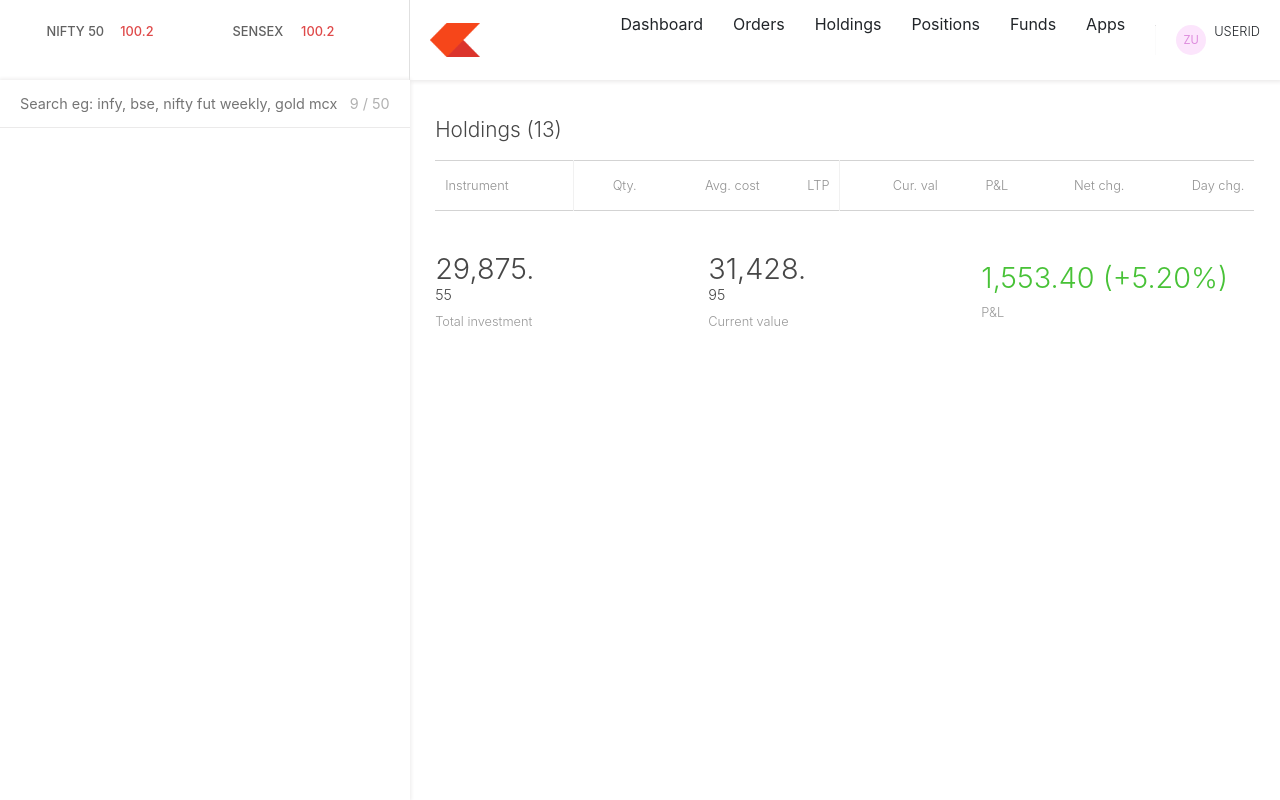
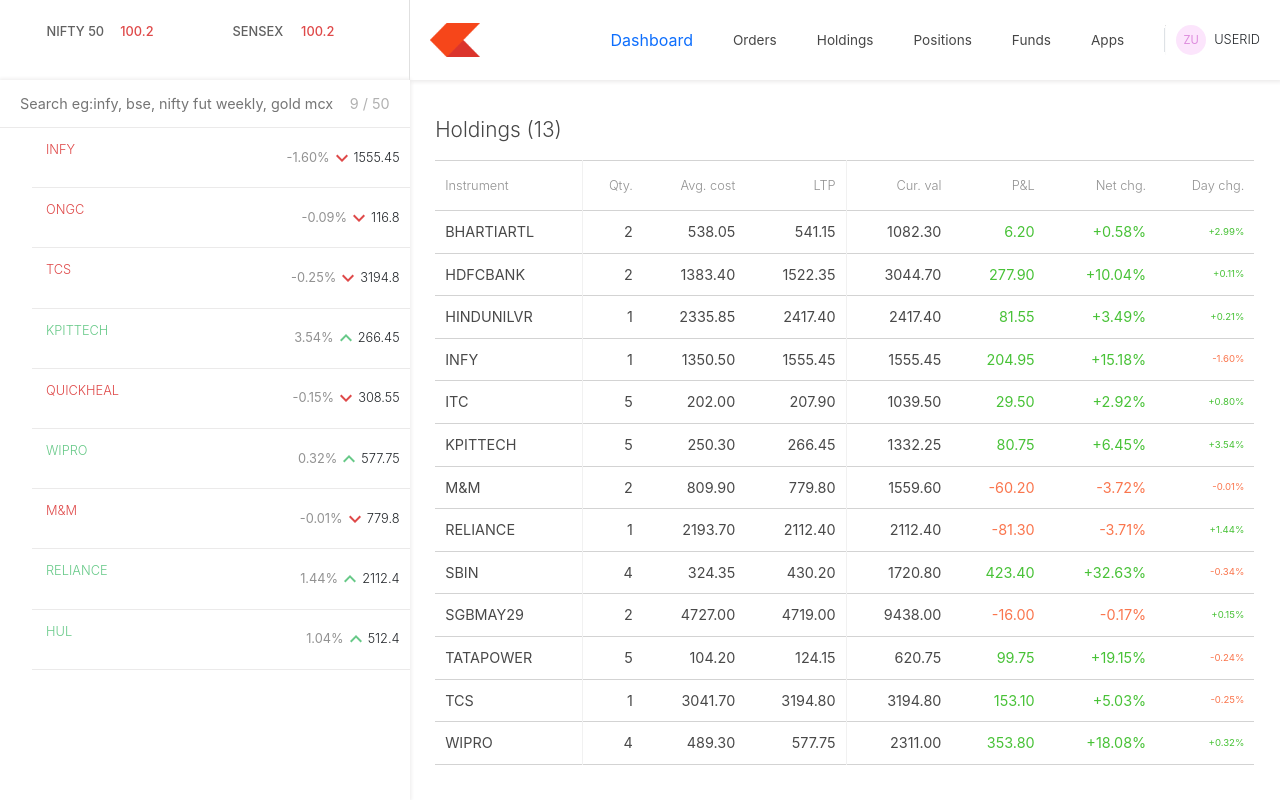
Before and after one commit to yuvanah/Investra.ZerodhaClone1, a React (Vite) app in the folder dashboard/: page /holdings in a window 1280 px wide. Built offline with nearby package versions, Linux system fonts and the light colour scheme.

Commit message:
finished dashboard UI and set it up with hardcore data

```diff
--- a/dashboard/src/components/Holdings.jsx
+++ b/dashboard/src/components/Holdings.jsx
@@ -1,7 +1,10 @@
+import { holdings } from "../data/data";
+// instead of hardcoding or getting data from data.js we can get data from api
+
 const Holdings = () => {
   return (
     <>
-      <h3 className="title">Holdings (13)</h3>
+      <h3 className="title">Holdings ({holdings.length})</h3>
 
       <div className="order-table">
         <table>
@@ -16,6 +19,31 @@
               <th>Net chg.</th>
               <th>Day chg.</th>
             </tr>
+            {holdings.map((stock, index) => {
+              const currValue = stock.price * stock.qty;
+              const isProfit = currValue - stock.avg * stock.qty >= 0;
+              const profClass = isProfit ? "profit" : "loss";
+              const dayClass = stock.isLoss ? "loss" : "profit";
+
+              return (
+                <tr key={index} >
+                  <td>{stock.name}</td>
+                  <td>{stock.qty}</td>
+                  <td>{stock.avg.toFixed(2)}</td>
+                  <td>{stock.price.toFixed(2)}</td>
+
+                  <td>{currValue.toFixed(2)}</td>
+
+                  <td className={profClass}>
+                    {(currValue - stock.avg * stock.qty).toFixed(2)}
+                  </td>
+
+                  <td className={profClass}>{stock.net}</td>
+
+                  <td className={dayClass}>{stock.day}</td>
+                </tr>
+              );
+            })}
           </thead>
 
           <tbody></tbody>
--- a/dashboard/src/components/Home.jsx
+++ b/dashboard/src/components/Home.jsx
@@ -6,6 +6,7 @@
     <>
       <TopBar />
       <Dashboard />
+
     </>
   );
 };
--- a/dashboard/src/components/Menu.jsx
+++ b/dashboard/src/components/Menu.jsx
@@ -1,43 +1,72 @@
+
+import {useState} from "react";
+import {Link} from "react-router-dom";
+
 const Menu = () => {
-  const handleProfileClick = () => {};
+
+  const[selectedManu,setSelectedMenu] = useState(0);
+   const[isProfileDropdownOpen,setIsProfileDropdownOpen] = useState(false);
+
+   const handleMenuClick = (index) => {
+    setSelectedMenu(index);
+   };
+  const handleProfileClick = (index) => {
+    setIsProfileDropdownOpen(!isProfileDropdownOpen);
+  };
+
+  const menuClass = "menu";
+  const activeMenuClass = "active-menu";
 
   return (
     <div className="menu-container">
       <img src="/logo.png" alt="logo" style={{ width: "50px" }} />
 
-      <div className="menus">
-        <ul>
+      <div className="menus ">
+        <ul className="border-end">
           <li>
-            <p>Dashboard</p>
+           <Link style={{textDecoration:"none"}} to="/"  onClick={() => handleMenuClick(0)}>
+             <p className={selectedManu === 0 ? activeMenuClass : menuClass}>Dashboard</p>
+           </Link>
           </li>
 
           <li>
-            <p>Orders</p>
+             <Link style={{textDecoration:"none"}} to="/orders"  onClick={() => handleMenuClick(1)}>
+             <p className={selectedManu === 1 ? activeMenuClass : menuClass}>Orders</p>
+           </Link>
           </li>
 
           <li>
-            <p>Holdings</p>
+           <Link style={{textDecoration:"none"}} to="/holdings"  onClick={() => handleMenuClick(2)}>
+             <p className={selectedManu === 2 ? activeMenuClass : menuClass}>Holdings</p>
+           </Link>
           </li>
 
           <li>
-            <p>Positions</p>
+             <Link style={{textDecoration:"none"}} to="/positions"  onClick={() => handleMenuClick(3)}>
+             <p className={selectedManu === 3 ? activeMenuClass : menuClass}>Positions</p>
+           </Link>
           </li>
 
           <li>
-            <p>Funds</p>
+              <Link style={{textDecoration:"none"}} to="/funds"  onClick={() => handleMenuClick(4)}>
+             <p className={selectedManu === 4 ? activeMenuClass : menuClass}>Funds</p>
+           </Link>
           </li>
 
           <li>
-            <p>Apps</p>
+               <Link style={{textDecoration:"none"}} to="/apps"  onClick={() => handleMenuClick(5)}>
+             <p className={selectedManu === 5 ? activeMenuClass : menuClass}>Apps</p>
+           </Link>
           </li>
         </ul>
 
         <hr />
 
-        <div className="profile" onClick={handleProfileClick}>
+        <div className="profile  " onClick={handleProfileClick}>
           <div className="avatar">ZU</div>
           <p className="username">USERID</p>
         </div>
+        {isProfileDropdownOpen }
       </div>
     </div>
   );
--- a/dashboard/src/components/Position.jsx
+++ b/dashboard/src/components/Position.jsx
@@ -1,7 +1,8 @@
+import { positions } from "../data/data";
 const Positions = () => {
   return (
     <>
-      <h3 className="title">Positions (2)</h3>
+      <h3 className="title">Positions ({positions.length})</h3>
 
       <div className="order-table">
         <table>
@@ -15,6 +16,33 @@
               <th>P&amp;L</th>
               <th>Chg.</th>
             </tr>
+              {positions.map((stock, index) => {
+                          const currValue = stock.price * stock.qty;
+                          const isProfit = currValue - stock.avg * stock.qty >= 0;
+                          const profClass = isProfit ? "profit" : "loss";
+                          const dayClass = stock.isLoss ? "loss" : "profit";
+
+                          return (
+                            <tr key={index} >
+                              <td>{stock.product}</td>
+                              <td>{stock.name}</td>
+                              <td>{stock.qty}</td>
+                              <td>{stock.avg.toFixed(2)}</td>
+                              <td>{stock.price.toFixed(2)}</td>
+
+
+
+                              <td className={profClass}>
+                                {(currValue - stock.avg * stock.qty).toFixed(2)}
+                              </td>
+
+
+
+                              <td className={dayClass}>{stock.day}</td>
+                            </tr>
+                          );
+                        })}
+
           </thead>
 
           <tbody></tbody>
--- a/dashboard/src/components/WatchList.jsx
+++ b/dashboard/src/components/WatchList.jsx
@@ -1,4 +1,15 @@
-const Watchlist = () => {
+import React from "react";
+import { useState } from "react";
+import { Tooltip, Grow } from "@mui/material";
+import { watchlist } from "../data/data.js";
+import KeyboardArrowDown from "@mui/icons-material/KeyboardArrowDown";
+import KeyboardArrowUp from "@mui/icons-material/KeyboardArrowUp";
+import BarChartOutlinedIcon from "@mui/icons-material/BarChartOutlined";
+import MoreHorizIcon from "@mui/icons-material/MoreHoriz";
+
+
+const WatchList = () => {
+
   return (
     <div className="watchlist-container">
       <div className="search-container">
@@ -6,16 +17,109 @@
           type="text"
           name="search"
           id="search"
-          placeholder="Search eg: infy, bse, nifty fut weekly, gold mcx"
+          placeholder="Search eg:infy, bse, nifty fut weekly, gold mcx"
           className="search"
         />
-
-        <span className="counts">9 / 50</span>
+        <span className="counts">{watchlist.length} / 50</span>
       </div>
 
-      <ul className="list"></ul>
+      <ul className="list">
+        {watchlist.map((stock, index) => {
+          return (<WatchListItem stock={stock} key={index} />);
+        })}
+      </ul>
     </div>
   );
 };
 
-export default Watchlist;
+export default WatchList;
+
+const WatchListItem = ({ stock }) => {
+
+  const [showWatchlistActions, setShowWatchlistActions] = useState(false);
+
+
+  const handleMouseEnter = () => {
+    setShowWatchlistActions(true);
+  };
+
+  const handleMouseLeave = () => {
+    setShowWatchlistActions(false);
+  };
+
+  return (
+    <li
+      onMouseEnter={handleMouseEnter}
+      onMouseLeave={handleMouseLeave}
+    >
+      <div className="item">
+        <p className={stock.isDown ? "down" : "up"}>
+          {stock.name}
+        </p>
+
+        <div className="itemInfo">
+          <span className="percent">{stock.percent}</span>
+
+          {stock.isDown ? (
+            <KeyboardArrowDown className="down" />
+          ) : (
+            <KeyboardArrowUp className="up" />
+          )}
+
+          <span className="price">{stock.price}</span>
+        </div>
+      </div>
+
+      {showWatchlistActions && <WatchListActions uid={stock.name} />}
+    </li>
+  );
+};
+
+
+const WatchListActions = ({ uid }) => {
+  return (
+    <span className="actions">
+      <span>
+        <Tooltip
+          title="Buy"
+          placement="top"
+          arrow
+          slots={{ transition: Grow }}
+        >
+          <button className="buy">Buy</button>
+        </Tooltip>
+
+        <Tooltip
+          title="Sell"
+          placement="top"
+          arrow
+          slots={{ transition: Grow }}
+        >
+          <button className="sell">Sell</button>
+        </Tooltip>
+
+        <Tooltip
+          title="Analytics (A)"
+          placement="top"
+          arrow
+          slots={{ transition: Grow }}
+        >
+          <button className="action">
+            <BarChartOutlinedIcon className="icon" />
+          </button>
+        </Tooltip>
+
+        <Tooltip
+          title="More"
+          placement="top"
+          arrow
+          slots={{ transition: Grow }}
+        >
+          <button className="action">
+            <MoreHorizIcon className="icon" />
+          </button>
+        </Tooltip>
+      </span>
+    </span>
+  );
+};
--- /dev/null
+++ b/dashboard/src/data/data.js
@@ -0,0 +1,193 @@
+export const watchlist = [
+  {
+    name: "INFY",
+    price: 1555.45,
+    percent: "-1.60%",
+    isDown: true,
+  },
+  {
+    name: "ONGC",
+    price: 116.8,
+    percent: "-0.09%",
+    isDown: true,
+  },
+  {
+    name: "TCS",
+    price: 3194.8,
+    percent: "-0.25%",
+    isDown: true,
+  },
+  {
+    name: "KPITTECH",
+    price: 266.45,
+    percent: "3.54%",
+    isDown: false,
+  },
+  {
+    name: "QUICKHEAL",
+    price: 308.55,
+    percent: "-0.15%",
+    isDown: true,
+  },
+  {
+    name: "WIPRO",
+    price: 577.75,
+    percent: "0.32%",
+    isDown: false,
+  },
+  {
+    name: "M&M",
+    price: 779.8,
+    percent: "-0.01%",
+    isDown: true,
+  },
+  {
+    name: "RELIANCE",
+    price: 2112.4,
+    percent: "1.44%",
+    isDown: false,
+  },
+  {
+    name: "HUL",
+    price: 512.4,
+    percent: "1.04%",
+    isDown: false,
+  },
+];
+
+// holdings
+export const holdings = [
+  {
+    name: "BHARTIARTL",
+    qty: 2,
+    avg: 538.05,
+    price: 541.15,
+    net: "+0.58%",
+    day: "+2.99%",
+  },
+  {
+    name: "HDFCBANK",
+    qty: 2,
+    avg: 1383.4,
+    price: 1522.35,
+    net: "+10.04%",
+    day: "+0.11%",
+  },
+  {
+    name: "HINDUNILVR",
+    qty: 1,
+    avg: 2335.85,
+    price: 2417.4,
+    net: "+3.49%",
+    day: "+0.21%",
+  },
+  {
+    name: "INFY",
+    qty: 1,
+    avg: 1350.5,
+    price: 1555.45,
+    net: "+15.18%",
+    day: "-1.60%",
+    isLoss: true,
+  },
+  {
+    name: "ITC",
+    qty: 5,
+    avg: 202.0,
+    price: 207.9,
+    net: "+2.92%",
+    day: "+0.80%",
+  },
+  {
+    name: "KPITTECH",
+    qty: 5,
+    avg: 250.3,
+    price: 266.45,
+    net: "+6.45%",
+    day: "+3.54%",
+  },
+  {
+    name: "M&M",
+    qty: 2,
+    avg: 809.9,
+    price: 779.8,
+    net: "-3.72%",
+    day: "-0.01%",
+    isLoss: true,
+  },
+  {
+    name: "RELIANCE",
+    qty: 1,
+    avg: 2193.7,
+    price: 2112.4,
+    net: "-3.71%",
+    day: "+1.44%",
+  },
+  {
+    name: "SBIN",
+    qty: 4,
+    avg: 324.35,
+    price: 430.2,
+    net: "+32.63%",
+    day: "-0.34%",
+    isLoss: true,
+  },
+  {
+    name: "SGBMAY29",
+    qty: 2,
+    avg: 4727.0,
+    price: 4719.0,
+    net: "-0.17%",
+    day: "+0.15%",
+  },
+  {
+    name: "TATAPOWER",
+    qty: 5,
+    avg: 104.2,
+    price: 124.15,
+    net: "+19.15%",
+    day: "-0.24%",
+    isLoss: true,
+  },
+  {
+    name: "TCS",
+    qty: 1,
+    avg: 3041.7,
+    price: 3194.8,
+    net: "+5.03%",
+    day: "-0.25%",
+    isLoss: true,
+  },
+  {
+    name: "WIPRO",
+    qty: 4,
+    avg: 489.3,
+    price: 577.75,
+    net: "+18.08%",
+    day: "+0.32%",
+  },
+];
+
+// positions
+export const positions = [
+  {
+    product: "CNC",
+    name: "EVEREADY",
+    qty: 2,
+    avg: 316.27,
+    price: 312.35,
+    net: "+0.58%",
+    day: "-1.24%",
+    isLoss: true,
+  },
+  {
+    product: "CNC",
+    name: "JUBLFOOD",
+    qty: 1,
+    avg: 3124.75,
+    price: 3082.65,
+    net: "+10.04%",
+    day: "-1.35%",
+    isLoss: true,
+  },
+];
--- a/dashboard/src/index.css
+++ b/dashboard/src/index.css
@@ -168,7 +168,7 @@
   text-align: right;
   padding: 15px 10px;
   color: rgb(145, 145, 145);
-  font-weight: 300;
+  font-weight: 500;
   font-size: 0.8rem;
 }
 
@@ -194,7 +194,7 @@
 .order-table td {
   padding: 10px 10px;
   text-align: right;
-  font-weight: 400;
+  font-weight: 500;
   font-size: 0.9rem;
   color: rgb(73, 73, 73);
 }
@@ -271,17 +271,27 @@
 }
 
 .menus ul {
-  list-style-type: none;
+  list-style: none;
+  display: flex;
+  align-items: center;
+  justify-content: center;
+  margin: 0;
+  padding: 0;
 }
 
 .menus li {
-  display: inline-block;
-  margin-right: 30px;
-  text-decoration: none;
+  display: flex;
+  align-items: center;
+  justify-content: center;
+  margin-right: 40px;
+}
+
+.menus li p {
+  margin: 0;
 }
 
 .menu {
-  font-size: 0.8rem;
+  font-size: 0.85rem;
   font-weight: 400;
   color: rgb(70, 70, 70);
 }
@@ -298,8 +308,7 @@
 .profile {
   display: flex;
   align-items: center;
-  justify-content: space-evenly;
-  margin-left: 20px;
+  margin-left: 10px;
 }
 
 .profile .avatar {
@@ -322,6 +331,7 @@
 .profile .username {
   font-size: 0.8rem;
   font-weight: 300;
+  margin: 0;
 }
 
 /* sudo selectors */
@@ -720,7 +730,7 @@
   width: 100%;
   height: 100%;
   align-items: center;
-  justify-content: flex-end;
+  justify-content: center;
   display: none;
 }
 
@@ -750,8 +760,10 @@
 }
 
 .action {
-  background-color: #fff;
+
   border: 0.7px solid #9b9b9b;
+    background-color: white;
+
 }
 
 .icon {
@@ -826,6 +838,7 @@
   position: absolute;
   top: 0;
   left: 0;
+
 }
 
 .watchlist-number ul li:hover {
```
